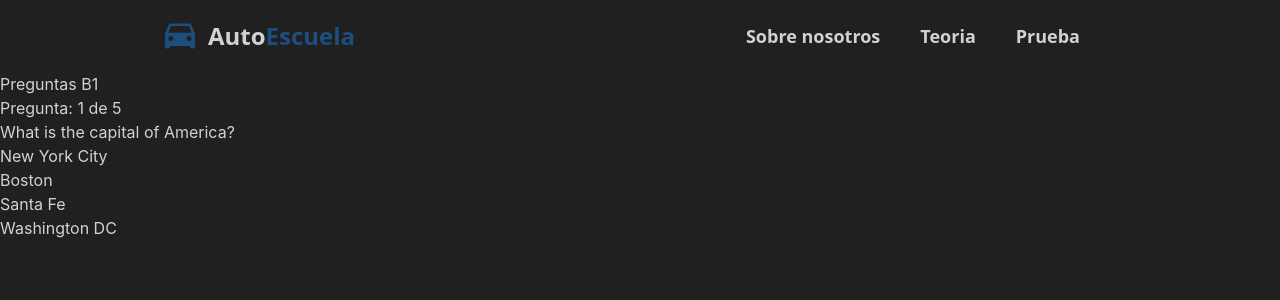
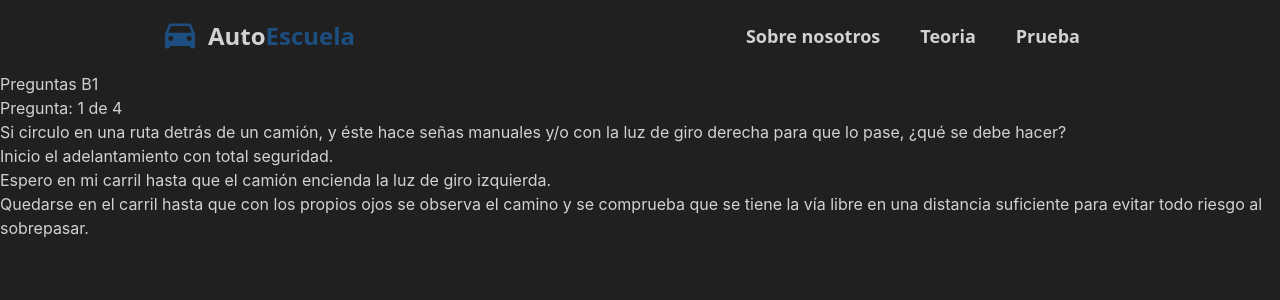
Before and after one commit to LeandroSpagnolo/auto-escuela-react, a React (Create React App) app: page /Prueba in a window 1280 px wide. Shown: the top 300 px of the page. Built offline with nearby package versions, Linux system fonts and the light colour scheme; a web font is replaced by a local one.

Commit message:
Agregadas algunas preguntas de B1

```diff
--- a/src/components/Prueba.js
+++ b/src/components/Prueba.js
@@ -7,48 +7,35 @@ function Prueba() {
 
   const preguntas = [
     {
-      text: "What is the capital of America?",
+      text: "Si circulo en una ruta detrás de un camión, y éste hace señas manuales y/o con la luz de giro derecha para que lo pase, ¿qué se debe hacer?",
       options: [
-        { id: 0, text: "New York City", isCorrect: false },
-        { id: 1, text: "Boston", isCorrect: false },
-        { id: 2, text: "Santa Fe", isCorrect: false },
-        { id: 3, text: "Washington DC", isCorrect: true },
+        { id: 0, text: "Inicio el adelantamiento con total seguridad.", isCorrect: false },
+        { id: 1, text: "Espero en mi carril hasta que el camión encienda la luz de giro izquierda.", isCorrect: false },
+        { id: 2, text: "Quedarse en el carril hasta que con los propios ojos se observa el camino y se comprueba que se tiene la vía libre en una distancia suficiente para evitar todo riesgo al sobrepasar.", isCorrect: true },
       ],
     },
     {
-      text: "What year was the Constitution of America written?",
+      text: "¿Qué indican las señales horizontales de líneas longitudinales continuas?",
       options: [
-        { id: 0, text: "1787", isCorrect: true },
-        { id: 1, text: "1776", isCorrect: false },
-        { id: 2, text: "1774", isCorrect: false },
-        { id: 3, text: "1826", isCorrect: false },
+        { id: 0, text: "Sólo si son de color amarillo, indican que no debe ser traspasada ni se puede circular sobre ellas.", isCorrect: true },
+        { id: 1, text: "Independientemente del color, amarillo o blanco, indican que no debe ser traspasada ni se puede circular sobre ellas.", isCorrect: false },
+        { id: 2, text: "Indican los carriles o zonas de circulación.", isCorrect: false },
       ],
     },
     {
-      text: "Who was the second president of the US?",
+      text: "¿Cuál es la velocidad máxima en ciudad para un automóvil en calles?",
       options: [
-        { id: 0, text: "John Adams", isCorrect: true },
-        { id: 1, text: "Paul Revere", isCorrect: false },
-        { id: 2, text: "Thomas Jefferson", isCorrect: false },
-        { id: 3, text: "Benjamin Franklin", isCorrect: false },
+        { id: 0, text: "40km/h.", isCorrect: true },
+        { id: 1, text: "50km/h.", isCorrect: false },
+        { id: 2, text: "60km/h.", isCorrect: false },
       ],
     },
     {
-      text: "What is the largest state in the US?",
+      text: "Una pick-up traslada fardos de pasto, traslada carga:",
       options: [
-        { id: 0, text: "California", isCorrect: false },
-        { id: 1, text: "Alaska", isCorrect: true },
-        { id: 2, text: "Texas", isCorrect: false },
-        { id: 3, text: "Montana", isCorrect: false },
-      ],
-    },
-    {
-      text: "Which of the following countries DO NOT border the US?",
-      options: [
-        { id: 0, text: "Canada", isCorrect: false },
-        { id: 1, text: "Russia", isCorrect: true },
-        { id: 2, text: "Cuba", isCorrect: true },
-        { id: 3, text: "Mexico", isCorrect: false },
+        { id: 0, text: "Liviana.", isCorrect: true },
+        { id: 1, text: "General.", isCorrect: false },
+        { id: 2, text: "Volátil.", isCorrect: false },
       ],
     },
   ];
```
